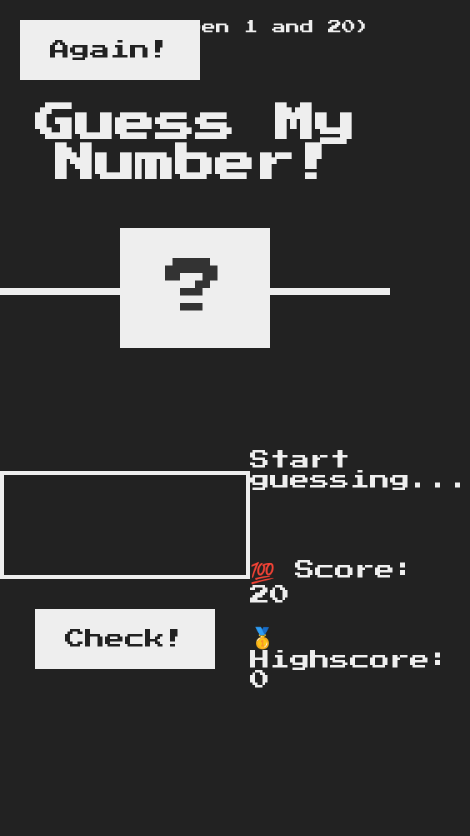
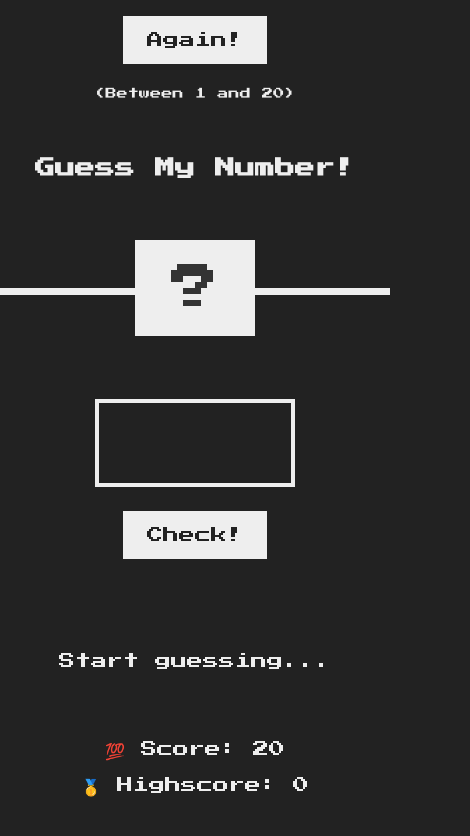
Before and after one commit to prasad-k-s/Guess-My-Number, a plain HTML site: page index.html in a window 390 px wide. Shown: the whole page, 470 px wide, since content can reach past the window. Drawn offline with Linux system fonts and the light colour scheme.

Commit message:
feat: add breakpoints and layout for better responsiveness

```diff
--- a/index.html
+++ b/index.html
@@ -11,8 +11,10 @@
   <body>
     <header>
       <h1>Guess My Number!</h1>
-      <p class="between">(Between 1 and 20)</p>
-      <button class="btn again">Again!</button>
+      <div class="again-container">
+        <button class="btn again">Again!</button>
+        <p class="between">(Between 1 and 20)</p>
+      </div>
       <div class="number">?</div>
     </header>
     <main>
--- a/style.css
+++ b/style.css
@@ -53,6 +53,7 @@ h1 {
   text-align: center;
 
   width: 100%;
+  margin-top: 5rem;
   /* position: absolute;
   top: 50%;
   left: 50%;
@@ -74,15 +75,24 @@ h1 {
 
 .between {
   font-size: 1.4rem;
-  position: absolute;
+  /* position: absolute;
   top: 2rem;
-  right: 2rem;
+  right: 2rem; */
 }
 
 .again {
+  /* position: absolute;
+  top: 2rem;
+  left: 2rem; */
+  margin-left: 4rem;
+}
+.again-container {
+  width: 100%;
   position: absolute;
   top: 2rem;
-  left: 2rem;
+  display: flex;
+  align-items: center;
+  justify-content: space-between;
 }
 
 .guess {
@@ -123,8 +133,49 @@ h1 {
 .message {
   margin-bottom: 8rem;
   height: 3rem;
+  text-align: center;
 }
 
 .label-score {
   margin-bottom: 2rem;
 }
+
+@media (max-width: 655px) {
+  html {
+    font-size: 50%;
+  }
+}
+@media (max-width: 545px) {
+  h1 {
+    font-size: 3.5rem;
+  }
+}
+@media (max-width: 500px) {
+  h1 {
+    margin-top: 6rem;
+
+    font-size: 2.5rem;
+  }
+  main {
+    flex-direction: column;
+  }
+  .again-container {
+    flex-direction: column;
+    gap: 3rem;
+    justify-content: center;
+    align-items: center;
+  }
+
+  .left {
+    margin-top: 7rem;
+  }
+
+  .right {
+    display: flex;
+    flex-direction: column;
+    align-items: center;
+  }
+  .again {
+    margin-left: 0;
+  }
+}
```
